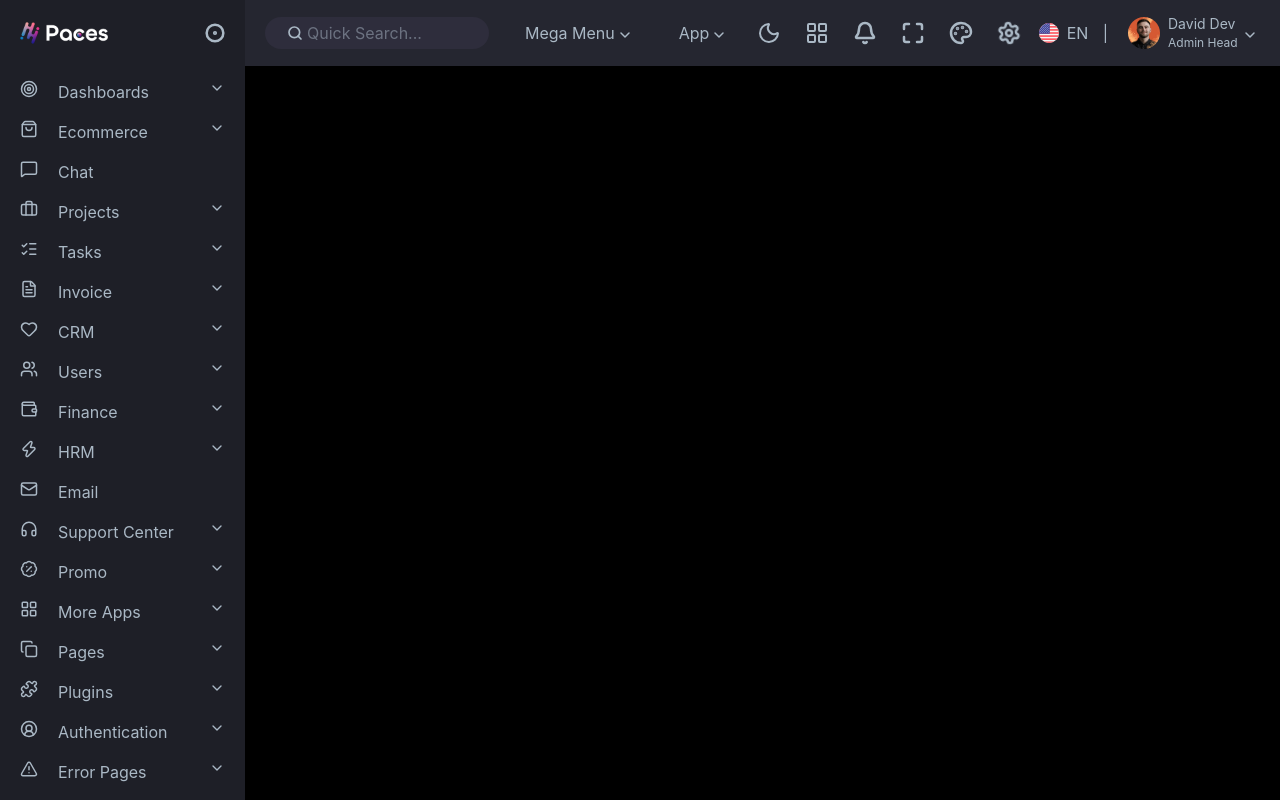
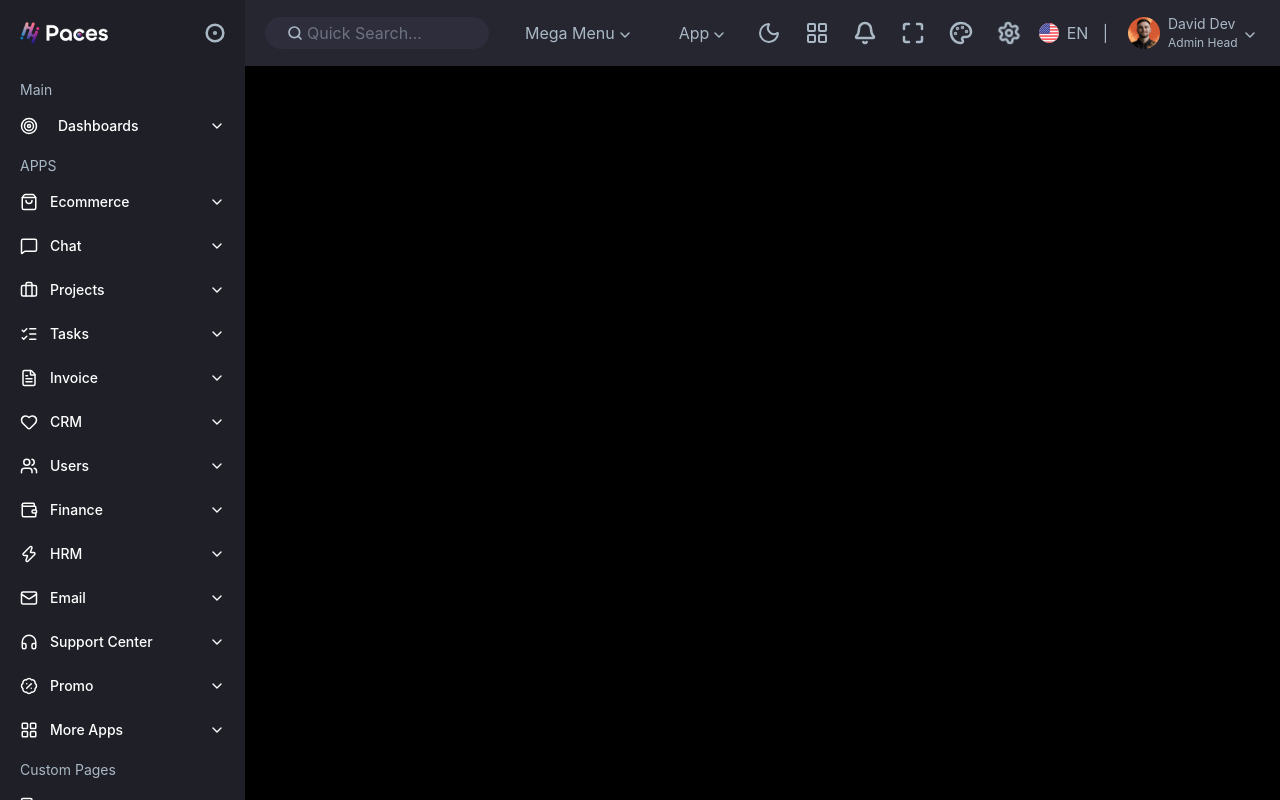
Before and after one commit to Husnainawm/Paces-Ecommerence-Admin-panel, a React (Vite) app: page / in a window 1280 px wide. Built offline with nearby package versions, Linux system fonts and the light colour scheme.

Commit message:
Sidebar done to Custome Pages

```diff
--- a/src/Component/Navbars/Sidebar.jsx
+++ b/src/Component/Navbars/Sidebar.jsx
@@ -1,41 +1,19 @@
-import React from 'react'
+import React, { useState } from 'react'
+import Dashboard from '../SidebarDashboards/Dashboard';
+import AppsBoard from '../SidebarDashboards/AppsBoard';
 import {
-  Target, ShoppingBag, MessageSquare, Briefcase, ListChecks,
-  FileText, Heart, Users, Wallet, Zap,
-  Mail, Headphones, BadgePercent, LayoutGrid, Copy,
+ Copy,
   Puzzle, CircleUserRound, TriangleAlert, LayoutPanelTop, PanelLeft,
   PanelTop, Gem, Grid2x2, PieChart, ClipboardList,
   Table, Shapes, Map, Network, ChevronDown
 } from 'lucide-react';
+import CustomPages from '../SidebarDashboards/CustomPages';
+
 
 
 
 const Sidebar = () => {
 const menuItems = [
-  // MAIN
-  { label: "Dashboards", symbol: Target, dropdown: true },
-
-  // APPS
-  { label: "Ecommerce", symbol: ShoppingBag, dropdown: true },
-  { label: "Chat", symbol: MessageSquare, dropdown: false },
-  { label: "Projects", symbol: Briefcase, dropdown: true },
-  { label: "Tasks", symbol: ListChecks, dropdown: true },
-  { label: "Invoice", symbol: FileText, dropdown: true },
-  { label: "CRM", symbol: Heart, dropdown: true },
-  { label: "Users", symbol: Users, dropdown: true },
-  { label: "Finance", symbol: Wallet, dropdown: true },
-  { label: "HRM", symbol: Zap, dropdown: true },
-  { label: "Email", symbol: Mail, dropdown: false, badge: "New" },
-  { label: "Support Center", symbol: Headphones, dropdown: true },
-  { label: "Promo", symbol: BadgePercent, dropdown: true },
-  { label: "More Apps", symbol: LayoutGrid, dropdown: true },
-
-  // CUSTOM PAGES
-  { label: "Pages", symbol: Copy, dropdown: true },
-  { label: "Plugins", symbol: Puzzle, dropdown: true },
-  { label: "Authentication", symbol: CircleUserRound, dropdown: true },
-  { label: "Error Pages", symbol: TriangleAlert, dropdown: true },
-
   // LAYOUTS
   { label: "Layout Options", symbol: LayoutPanelTop, dropdown: true },
   { label: "Sidebars", symbol: PanelLeft, dropdown: true },
@@ -53,13 +31,24 @@ const menuItems = [
   // MENU ITEMS
   { label: "Menu Levels", symbol: Network, dropdown: true },
 ];
+  return (
+    <>
 
 
 
-
-  return (
-    <>
-    <div className='w-61.25 px-5 h-lvh pt-20 bg-[#1e1f27] flex flex-col gap-4 overflow-y-auto'>
+    <div className='w-61.25 px-5 h-lvh pt-20 bg-[#1e1f27] flex flex-col gap-2 overflow-y-auto'>
+      <div className='text-sm'>
+        Main
+      </div>
+      <Dashboard/>
+      <div className='text-sm pt-1'>
+        APPS
+      </div>
+      <AppsBoard/>
+      <div className='text-sm pt-1'>
+        Custom Pages
+      </div>
+      <CustomPages/>
         {
             menuItems.map((elem ,idx )=>{
                 const Symbol =elem.symbol;
--- /dev/null
+++ b/src/Component/SidebarDashboards/AppsBoard.jsx
@@ -0,0 +1,158 @@
+import {
+   ShoppingBag, MessageSquare, Briefcase, ListChecks,
+  FileText, Heart, Users, Wallet, Zap,
+  Mail,  BadgePercent, LayoutGrid,  ChevronDown,
+  Headphones
+} from 'lucide-react';
+import React, { useState } from 'react'
+
+const AppsBoard = () => {
+
+ const [isOpen, setIsOpen] = useState(false)
+ const [activeItem, setActiveItem] = useState("Ecommerce");
+
+ const appmen = [
+
+  { label: "Ecommerce", symbol: ShoppingBag, submenu: [
+  "Products",
+  "Categories",
+  "Orders",
+  "Customers",
+  "Cart",
+  "Checkout",
+  "Sellers",
+  "Refunds",
+  "Reviews",
+  "Inventory",
+  "Reports",
+  "Attributes",
+  "Settings",
+]
+},
+  { label: "Chat", symbol: MessageSquare, submenu: [] },
+  { label: "Projects", symbol: Briefcase, submenu: [
+  "My Projects",
+  "Projects List",
+  "View Project",
+  "Kanban Board",
+  "Team Board",
+  "Activity Steam",
+] },
+  { label: "Tasks", symbol: ListChecks, submenu: ["Task List", "Task Detials", "Create Tasks"] },
+  { label: "Invoice", symbol: FileText, submenu: ["Invoices", "Single Invoice", "New Invoice"] },
+  { label: "CRM", symbol: Heart, submenu: [
+  "Contacts",
+  "Opportunities",
+  "Deals",
+  "Leads",
+  "Pipeline",
+  "Campaign",
+  "Proposals",
+  "Estimations",
+  "Customers",
+  "Activities",
+] },
+  { label: "Users", symbol: Users, submenu: [
+  "Contacts",
+  "Profile",
+  "Account Settings",
+  "Roles",
+  "Role Details",
+  "Permissions",
+] },
+  { label: "Finance", symbol: Wallet, submenu: [
+  "Expenses",
+  "Income",
+  "Transactions",
+  "Banks & Cards",
+] },
+  { label: "HRM", symbol: Zap, submenu: [
+  "Staffs",
+  "Departments",
+  "Attendance",
+  "Leaves",
+  "Holidays",
+  "Payroll",
+  "Create Salary Slip",
+] },
+  { label: "Email", symbol: Mail, submenu: [
+  "Inbox",
+  "Details",
+  "Compose",
+] },
+  { label: "Support Center", symbol: Headphones, submenu: [
+  "Tickets List",
+  "Ticket Details",
+  "New Ticket",
+] },
+  { label: "Promo", symbol: BadgePercent, submenu: [
+  "Coupons",
+  "Gift Cards",
+  "Discounts",
+] },
+  { label: "More Apps", symbol: LayoutGrid, submenu: [
+  "Social Feed",
+  "Pro AI",
+  "File Manager",
+  "Calendar",
+  "Companies",
+  "Todo",
+  "Pin Board",
+  "Clients",
+  "Outlook View",
+  "Vote List",
+  "Issue Tracker",
+  "API Keys",
+  "Manage Apps",
+  "Blog",
+  "Forum",
+] },
+
+  ]
+
+
+  return (
+ <>
+
+           {appmen.map((item, i) => (
+  <div key={i}>
+    <div
+      onClick={() => setIsOpen(isOpen === i ? null : i)}
+      className="flex items-center justify-between py-2 rounded-lg cursor-pointer text-white"
+    >
+      <div className="flex items-center gap-3">
+        <item.symbol size={18} />
+        <span className="text-sm font-medium">{item.label}</span>
+      </div>
+      <ChevronDown
+        size={16}
+        className={`transition-transform ${isOpen === i ? 'rotate-180' : ''}`}
+      />
+    </div>
+
+    {isOpen === i && (
+      <div className="flex flex-col pl-10 py-1">
+        {item.submenu.map((sub, index) => (
+          <span
+            key={index}
+            onClick={() => setActiveItem(sub)}
+            className={`text-sm py-2 cursor-pointer ${
+              activeItem === sub
+                ? 'text-white font-semibold'
+                : 'text-gray-400 hover:text-gray-200'
+            }`}
+          >
+            {sub}
+          </span>
+        ))}
+      </div>
+    )}
+  </div>
+  ))}
+</>
+
+  )
+
+}
+
+export default AppsBoard
--- /dev/null
+++ b/src/Component/SidebarDashboards/CustomPages.jsx
@@ -0,0 +1,100 @@
+import {
+    Copy,Puzzle,CircleUserRound,TriangleAlert,ChevronDown
+
+} from 'lucide-react';
+import React, { useState } from 'react'
+
+const CustomPages = () => {
+
+ const [isOpen, setIsOpen] = useState(false)
+ const [activeItem, setActiveItem] = useState("Ecommerce");
+
+ const appmen = [
+
+  { label: "Pages", symbol: Copy, submenu : [
+  "About Us",
+  "Contact Us",
+  "Pricing",
+  "Empty Page",
+  "Timeline",
+  "Gallery",
+  "FAQ",
+  "Sitemap",
+  "Search Results",
+  "Coming Soon",
+  "Privacy Policy",
+  "Terms & Conditions",
+] },
+  { label: "Plugins", symbol: Puzzle, submenu :[
+  "Sortable List",
+  "PDF Viewer",
+  "i18 Support",
+  "Sweet Alerts",
+  "Idle Timer",
+  "Password Meter",
+  "Clipboard",
+  "Tree View",
+  "Masonry",
+  "Tour",
+  "Animation",
+  "Video Player",
+] },
+  { label: "Authentication", symbol: CircleUserRound, submenu : ["Basic", "Card", "Split"] },
+  { label: "Error Pages", symbol: TriangleAlert, submenu :  [
+  "400 Bad Request",
+  "401 Unauthorized",
+  "403 Forbidden",
+  "404 Not Found",
+  "408 Request Timeout",
+  "500 Internal Server",
+  "Maintenance",
+] },
+
+  ]
+
+
+  return (
+ <>
+
+           {appmen.map((item, i) => (
+  <div key={i}>
+    <div
+      onClick={() => setIsOpen(isOpen === i ? null : i)}
+      className="flex items-center justify-between py-2 rounded-lg cursor-pointer text-white"
+    >
+      <div className="flex items-center gap-3">
+        <item.symbol size={18} />
+        <span className="text-sm font-medium">{item.label}</span>
+      </div>
+      <ChevronDown
+        size={16}
+        className={`transition-transform ${isOpen === i ? 'rotate-180' : ''}`}
+      />
+    </div>
+
+    {isOpen === i && (
+      <div className="flex flex-col pl-10 py-1">
+        {item.submenu.map((sub, index) => (
+          <span
+            key={index}
+            onClick={() => setActiveItem(sub)}
+            className={`text-sm py-2 cursor-pointer ${
+              activeItem === sub
+                ? 'text-white font-semibold'
+                : 'text-gray-400 hover:text-gray-200'
+            }`}
+          >
+            {sub}
+          </span>
+        ))}
+      </div>
+    )}
+  </div>
+  ))}
+</>
+
+  )
+
+}
+
+export default CustomPages
--- /dev/null
+++ b/src/Component/SidebarDashboards/Dashboard.jsx
@@ -0,0 +1,59 @@
+import { ChevronDown, Target } from 'lucide-react';
+import React, { useState } from 'react'
+
+const Dashboard = () => {
+
+ const [isOpen, setIsOpen] = useState(false)
+ const [activeItem, setActiveItem] = useState("Ecommerce");
+
+
+
+    const dashboardItem = {
+      label: "Dashboards",
+      icon: Target,
+      submenu: ["Ecommerce", "Analytics", "CRM", "Finance", "Projects"]
+    };
+
+
+
+  return (
+
+
+        <div>
+          <div
+        onClick={() => setIsOpen(!isOpen)}
+        className="flex items-center justify-between py-2 rounded-lg cursor-pointer text-white"
+      >
+        <div className="flex items-center gap-5">
+          <dashboardItem.icon size={18} />
+          <span className="text-sm font-medium">{dashboardItem.label}</span>
+        </div>
+        <ChevronDown
+          size={16}
+          className={`transition-transform ${isOpen ? 'rotate-180' : ''}`}
+        />
+      </div>
+          {isOpen && (
+        <div className="flex flex-col pl-10 py-1">
+          {dashboardItem.submenu.map((sub, index) => (
+            <span
+              key={index}
+              onClick={() => setActiveItem(sub)}
+              className={`text-sm py-2 cursor-pointer ${
+                activeItem === sub
+                  ? 'text-white font-semibold'
+                  : 'text-gray-400 hover:text-gray-200'
+              }`}
+            >
+              {sub}
+            </span>
+          ))}
+        </div>
+      )}
+
+    </div>
+
+  )
+}
+
+export default Dashboard
```
